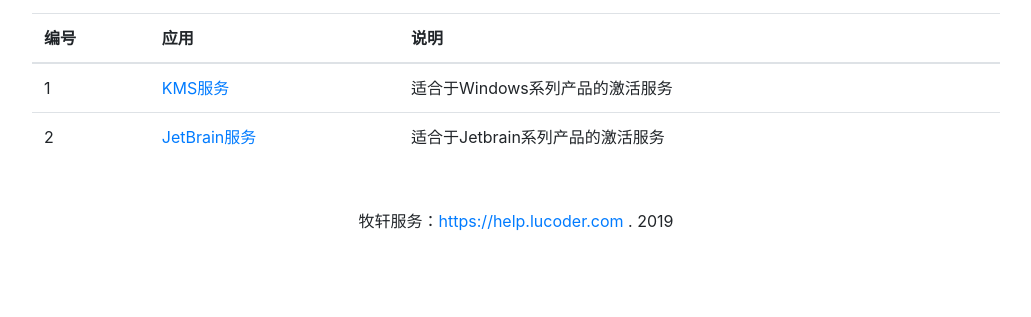
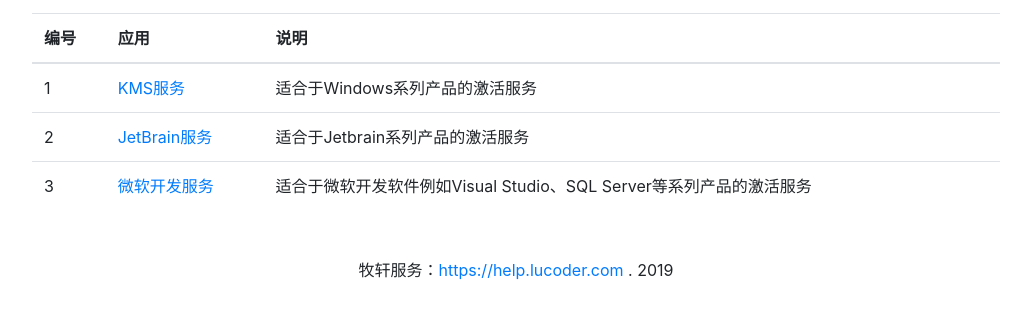
Before and after one commit to lucodercom/help_lucoder_com, a plain HTML site: page index.html in a window 1280 px wide. Shown: the part 139-456 px from the top of the page, without its empty margins (124-1155 px from the left). Drawn offline with nearby package versions, Linux system fonts and the light colour scheme.

Commit message:
修改首页

```diff
--- a/index.html
+++ b/index.html
@@ -41,6 +41,11 @@
                     <td><a href="/plugins/jetbrain/index.html">JetBrain服务</a></td>
                     <td>适合于Jetbrain系列产品的激活服务</td>
                 </tr>
+                <tr>
+                    <td>3</td>
+                    <td><a href="/plugins/microsoft/index.html">微软开发服务</a></td>
+                    <td>适合于微软开发软件例如Visual Studio、SQL Server等系列产品的激活服务</td>
+                </tr>
             </tbody>
         </table>
     </section>
```
